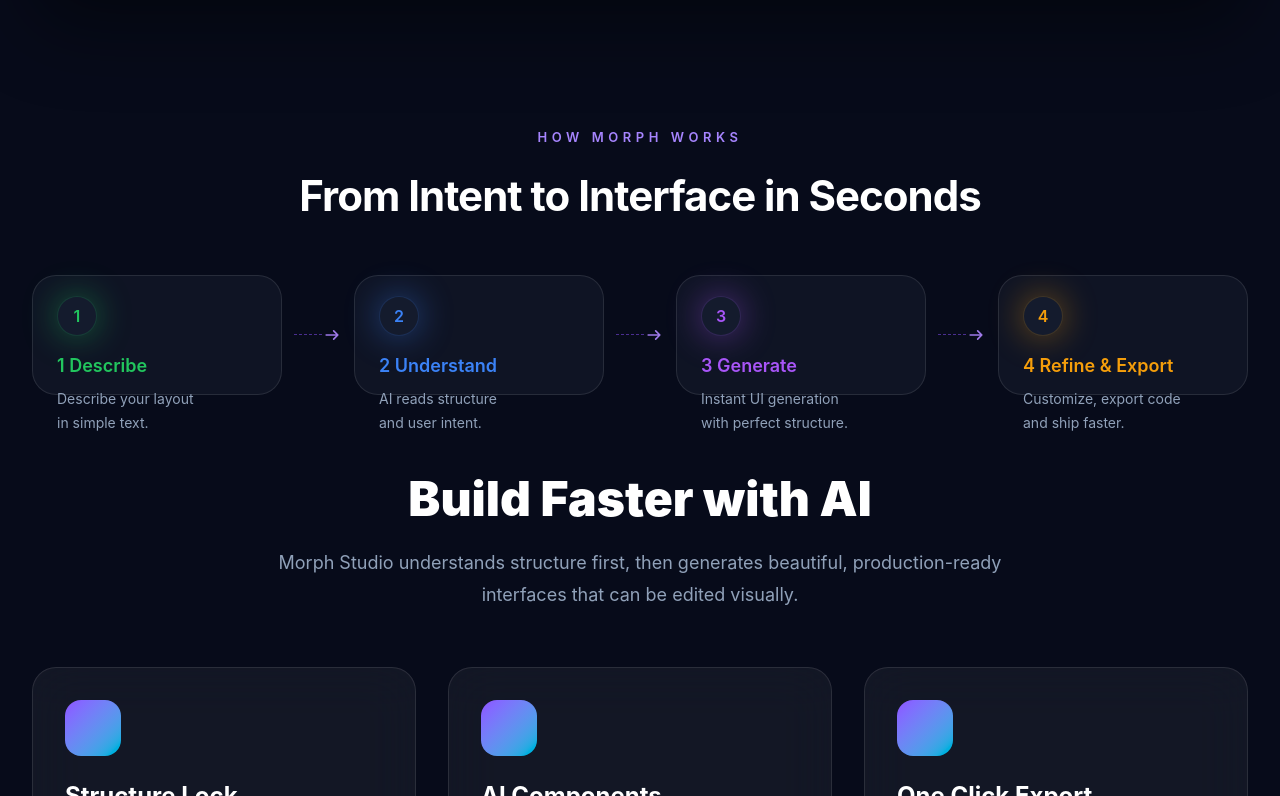
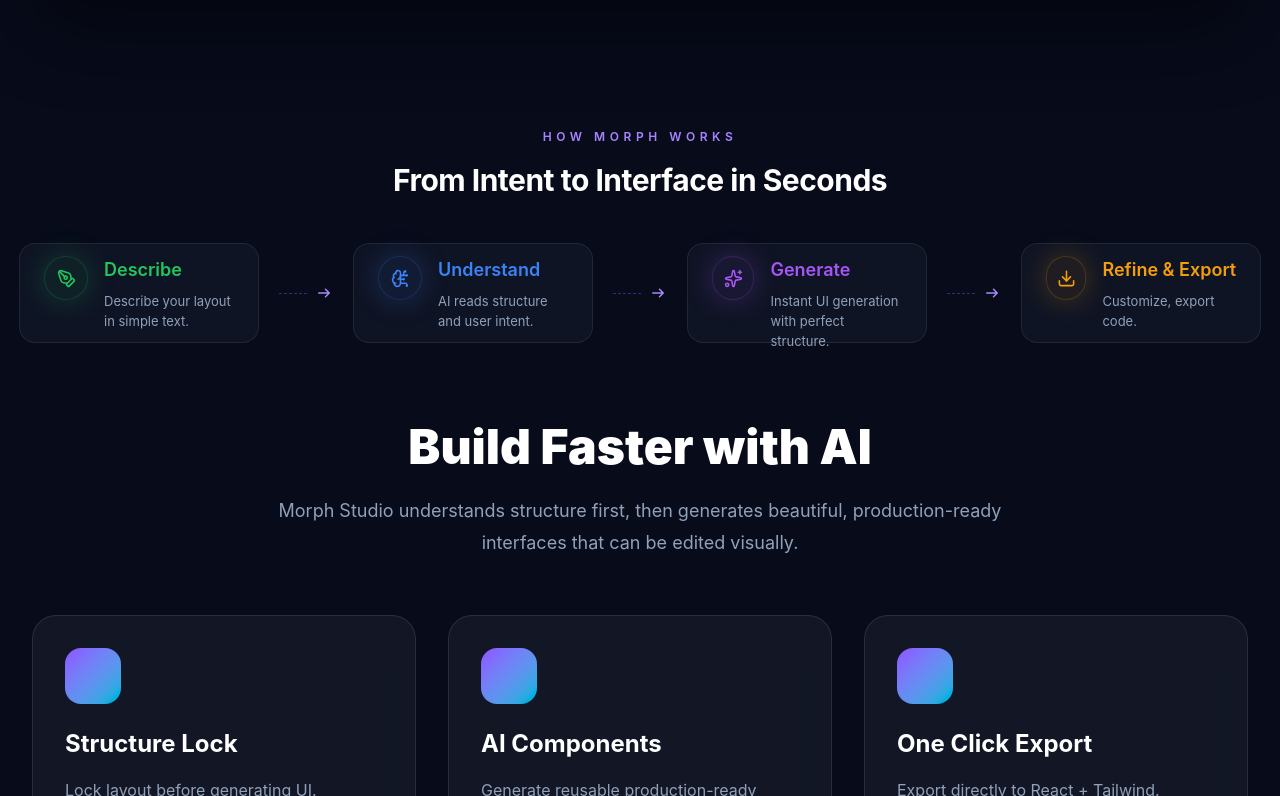
Before and after one commit to aishwaryakhandare-git/Morph-Studio, a React (Vite) app in the folder client/: page / in a window 1280 px wide. Shown: the part 1964-2760 px from the top of the page. Built offline with nearby package versions, Linux system fonts and the light colour scheme.

Commit message:
How it works part restructuring

```diff
--- a/client/src/pages/Landing/Landing.tsx
+++ b/client/src/pages/Landing/Landing.tsx
@@ -593,112 +593,116 @@
 
 {/* ================= HOW MORPH WORKS ================= */}
 
-<section className="mx-auto mt-32 max-w-[1500px] px-8">
+<section className="mx-auto mt-5 mb-20 max-w-[1450px] px-8">
 
-  <div className="text-center">
+  <div className="mb-10 text-center">
 
-    <p className="mb-4 text-[13px] font-semibold uppercase tracking-[0.35em] text-violet-400">
+    <p className="text-[12px] font-semibold uppercase tracking-[0.38em] text-violet-400">
       HOW MORPH WORKS
     </p>
 
-    <h2 className="text-[42px] font-bold tracking-[-1px] text-white">
+    <h2 className="mt-3 text-[30px] font-bold tracking-[-0.5px] text-white">
       From Intent to Interface in Seconds
     </h2>
 
   </div>
 
-  <div className="mt-12 flex items-center justify-center">
+  <div className="flex items-center justify-center">
 
     {[
       {
-        no: "1",
+        icon: PenTool,
         title: "Describe",
         desc: "Describe your layout\nin simple text.",
         color: "#22C55E",
-        glow: "shadow-[0_0_35px_rgba(34,197,94,.45)]",
       },
       {
-        no: "2",
+        icon: BrainCircuit,
         title: "Understand",
         desc: "AI reads structure\nand user intent.",
         color: "#3B82F6",
-        glow: "shadow-[0_0_35px_rgba(59,130,246,.45)]",
       },
       {
-        no: "3",
+        icon: Sparkles,
         title: "Generate",
         desc: "Instant UI generation\nwith perfect structure.",
         color: "#A855F7",
-        glow: "shadow-[0_0_35px_rgba(168,85,247,.45)]",
       },
       {
-        no: "4",
+        icon: Download,
         title: "Refine & Export",
-        desc: "Customize, export code\nand ship faster.",
+        desc: "Customize, export code.",
         color: "#F59E0B",
-        glow: "shadow-[0_0_35px_rgba(245,158,11,.45)]",
       },
-    ].map((item, index) => (
+    ].map((item, index) => {
+
+      const Icon = item.icon;
+
+      return (
 
         <div
-        key={item.no}
+          key={item.title}
           className="flex items-center"
         >
 
-        {/* CARD */}
-
-        <div className="w-[250px] h-[120px] rounded-[24px] border border-white/10 bg-[#0F1424] px-6 py-5 backdrop-blur-xl transition duration-300 hover:-translate-y-1 hover:border-violet-500/40">
+          {/* Card */}
 
           <div
-            className={`mb-4 flex h-10 w-10 items-center justify-center rounded-full bg-[#141B2D] ${item.glow}`}
+            className="w-[240px] h-[100px] rounded-2xl border border-white/8 bg-[#0F1424] px-6 py-3 backdrop-blur-xl transition hover:border-violet-500/30 flex items-start"
+          >
+
+            <div className="flex items-start gap-4">
+
+              <div
+                className="flex h-11 w-11 items-center justify-center rounded-full"
                 style={{
+                  backgroundColor: `${item.color}12`,
+                  boxShadow: `0 0 28px ${item.color}40`,
                   border: `1px solid ${item.color}30`,
                 }}
               >
-
-            <span
-              className="text-base font-semibold"
-              style={{
-                color: item.color,
-              }}
-            >
-              {item.no}
-            </span>
-
+                <Icon
+                  size={19}
+                  color={item.color}
+                />
               </div>
 
+              <div>
+
                 <h3
-            className="text-[18px] font-semibold"
-            style={{
-              color: item.color,
-            }}
+                  className="whitespace-nowrap text-[18px] font-semibold"
+                  style={{ color: item.color }}
                 >
-            {item.no} {item.title}
+                  {item.title}
                 </h3>
 
-          <p className="mt-2 whitespace-pre-line text-[14px] leading-6 text-slate-400">
+                <p className="mt-2 whitespace-pre-line text-[13px] leading-5 text-slate-400">
                   {item.desc}
                 </p>
 
               </div>
 
-        {/* CONNECTOR */}
+            </div>
+
+          </div>
+
+          {/* Arrow */}
 
           {index !== 3 && (
 
-          <div className="mx-3 flex items-center">
+            <div className="mx-5 flex items-center">
 
-            <div className="w-7 border-t border-dashed border-violet-500/50" />
+              <div className="mr-2 h-px w-7 border-t border-dashed border-violet-500/40" />
 
               <svg
-              width="20"
-              height="20"
+                width="18"
+                height="18"
                 viewBox="0 0 24 24"
                 fill="none"
               >
                 <path
                   d="M5 12H19M19 12L14 7M19 12L14 17"
-                stroke="#9F7AEA"
+                  stroke="#A78BFA"
                   strokeWidth="2"
                   strokeLinecap="round"
                   strokeLinejoin="round"
@@ -711,12 +715,13 @@
 
         </div>
 
-    ))}
+      );
+
+    })}
 
   </div>
 
 </section>
-
       {/* ================= FEATURES ================= */}
       <section className="mx-auto mt-20 max-w-7xl px-8">
         <div className="mb-14 text-center">
@@ -799,7 +804,7 @@
 
               <h3 className="mt-6 text-2xl font-bold">
                 {title}
-              </h3>
+              </h3>.;
 
               <p className="mt-4 leading-7 text-slate-400">
                 Fast, collaborative and optimized for modern React development.
```
Lines whose indentation alone changed are shown as unchanged.
